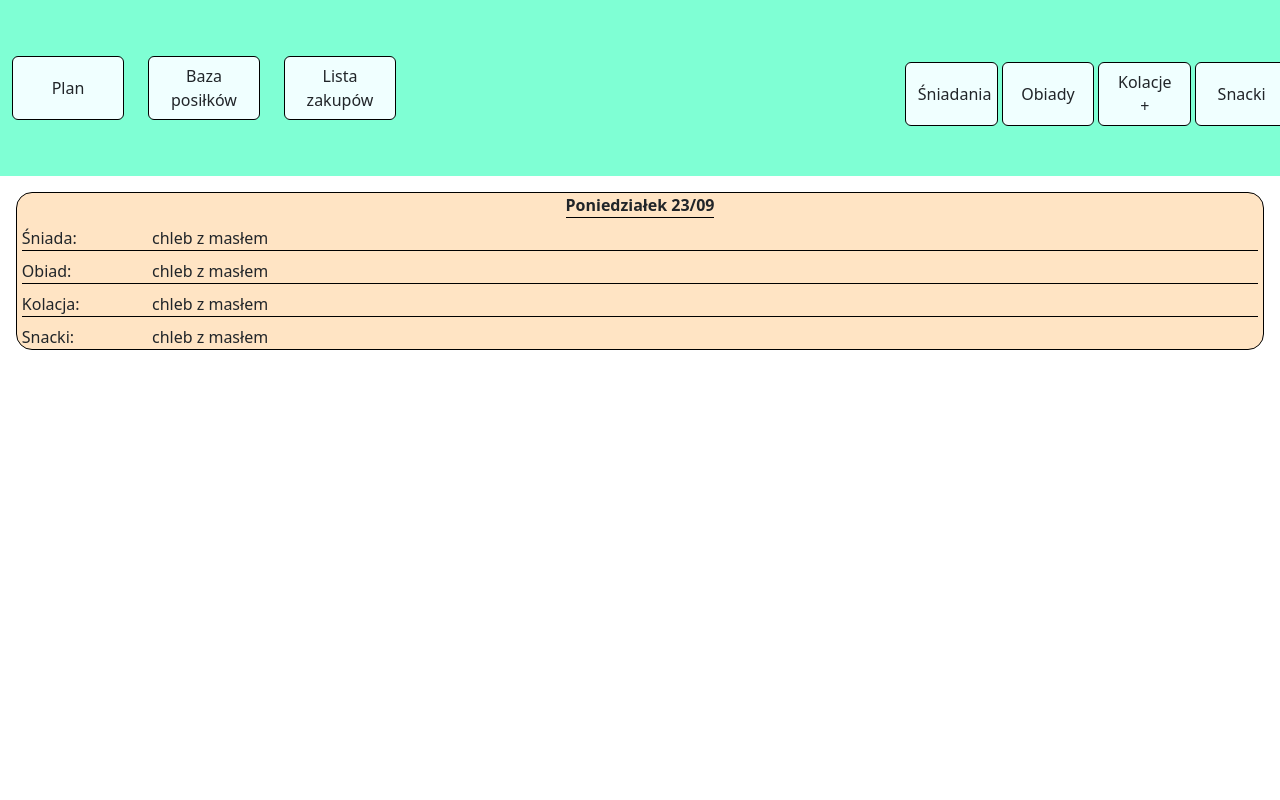
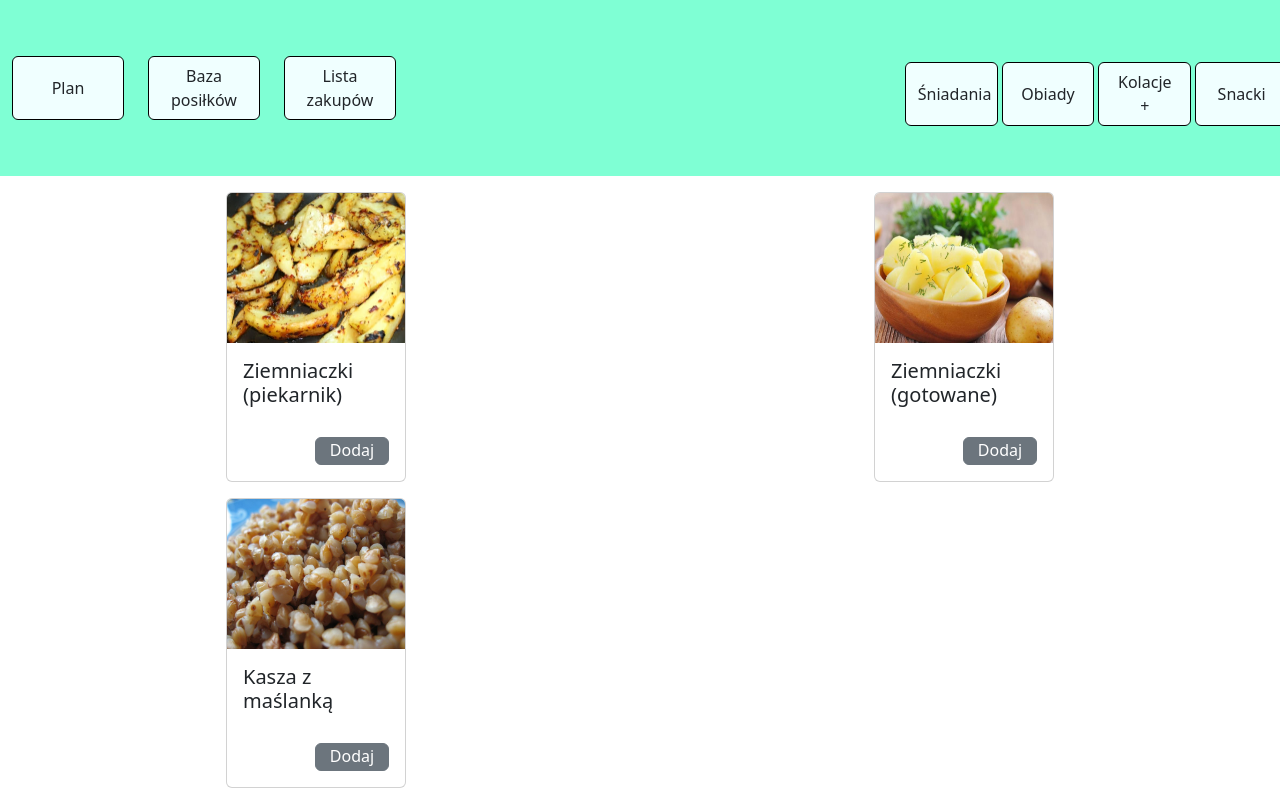
Before and after one commit to CastPJ/Recipies-site, a website: page index.html in a window 1280 px wide. Drawn offline with nearby package versions, Linux system fonts and the light colour scheme.

Commit message:
Layout for meals database

```diff
--- a/app.js
+++ b/app.js
@@ -0,0 +1,44 @@
+function addRecipeCard(recipe) {
+  const main = document.querySelector(".thumbnails");
+
+  const card = document.createElement("div");
+  card.className = "card card-self";
+  card.style.width = "180px";
+
+  const img = document.createElement("img");
+  img.className = "card-img-top";
+  img.src = recipe.img;
+  img.alt = "Card image";
+
+  const cardBody = document.createElement("div");
+  cardBody.className = "card-body";
+
+  const cardTitle = document.createElement("h5");
+  cardTitle.className = "card-title";
+  cardTitle.textContent = recipe.name;
+
+  const button = document.createElement("a");
+  button.href = "#";
+  button.className = "btn btn-secondary btn-self";
+  button.textContent = "Dodaj";
+
+  cardBody.appendChild(cardTitle);
+  cardBody.appendChild(button);
+  card.appendChild(img);
+  card.appendChild(cardBody);
+
+  main.appendChild(card);
+}
+
+function fetchData() {
+  fetch("data/bazadan.json")
+    .then((response) => response.json())
+    .then((data) => {
+      Object.values(data).forEach((recipe) => {
+        addRecipeCard(recipe);
+      });
+    })
+    .catch((error) => console.error("Błąd podczas pobierania danych:", error));
+}
+
+document.addEventListener("DOMContentLoaded", fetchData);
--- /dev/null
+++ b/data/bazadan.JSON
@@ -0,0 +1,14 @@
+{
+  "danie1": {
+    "name": "Ziemniaczki (piekarnik)",
+    "img": "data/images/danie1.jpg"
+  },
+  "danie2": {
+    "name": "Ziemniaczki (gotowane)",
+    "img": "data/images/danie2.jpg"
+  },
+  "danie3": {
+    "name": "Kasza z maślanką",
+    "img": "data/images/danie3.jpg"
+  }
+}
--- a/index.html
+++ b/index.html
@@ -40,7 +40,9 @@
         </div>
       </div>
     </nav>
-    <main style="margin-top: 12rem">
+    <main class="thumbnails" style="margin-top: 12rem"></main>
+
+    <!-- <main style="margin-top: 12rem">
       <div class="plan-container">
         <div class="date">Poniedziałek 23/09</div>
         <div
@@ -66,7 +68,7 @@
           <div class="col meal-name">chleb z masłem</div>
         </div>
       </div>
-    </main>
+    </main> -->
     <script src="/node_modules/bootstrap/dist/js/bootstrap.bundle.js"></script>
     <script src="app.js"></script>
   </body>
--- a/style.css
+++ b/style.css
@@ -57,3 +57,36 @@
   padding: 0;
   margin-left: 1.7rem;
 }
+
+.thumbnails {
+  display: grid;
+  grid-template-columns: repeat(2, 1fr);
+  gap: 1rem;
+}
+
+.card-self {
+  margin: auto;
+  height: 290px;
+}
+
+.btn-self {
+  height: 1.75rem;
+  padding-top: calc(-1rem);
+  margin-left: 4.5rem;
+}
+
+.card-title {
+  max-height: 4.5rem;
+  overflow: hidden;
+}
+
+.card-body {
+  display: flex;
+  flex-direction: column;
+  justify-content: space-between;
+}
+
+.card-img-top {
+  width: 178px;
+  height: 150px;
+}
```
Also changed, not shown: data/images/danie1.jpg (added), data/images/danie2.jpg (added), data/images/danie3.jpg (added).
